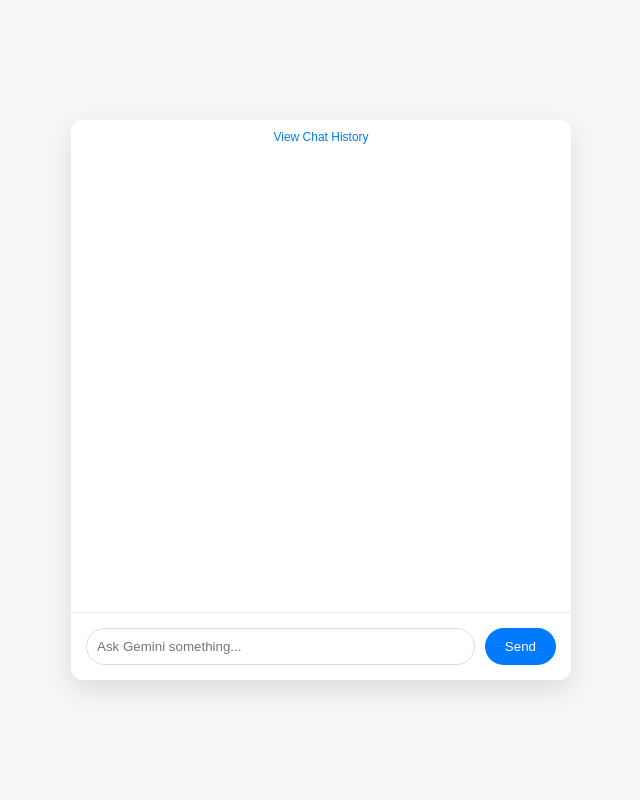
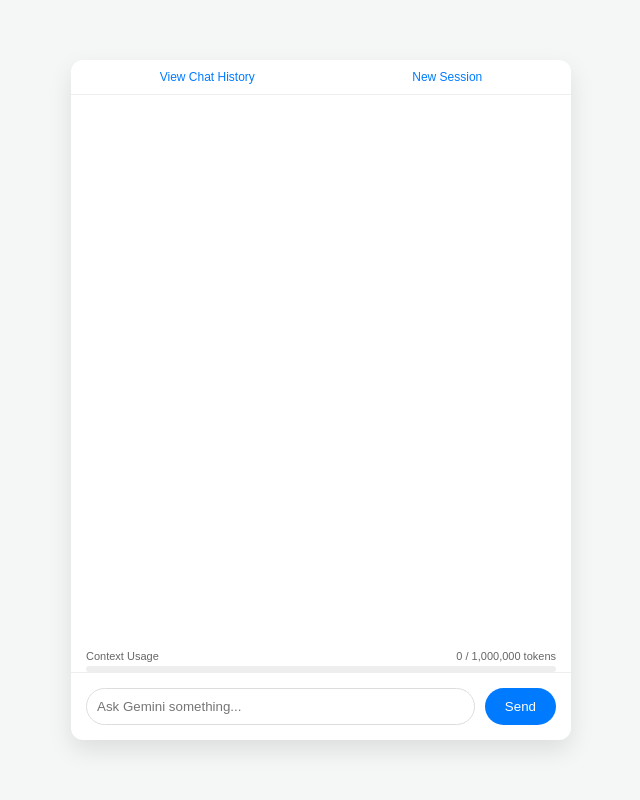
Before and after one commit to hodgkinr/basic-google-chat, a Flask app: page / in a window 1280 px wide. Shown: the whole page, without its empty margins (319-959 px from the left). Run offline with Flask 3, Linux system fonts and the light colour scheme.

Commit message:
this works but the context count is wrong

```diff
--- a/app.py
+++ b/app.py
@@ -1,17 +1,23 @@
 import sqlite3
 import json
 import os
+import uuid
 from flask import Flask, render_template, request, Response, stream_with_context, jsonify
 from google import genai
-from google.genai import types  # Import types for the config
+from google.genai import types
 
 app = Flask(__name__)
 
 # Configure Gemini Client
-# Make sure GEMINI_API_KEY is in your Codespaces Secrets!
 client = genai.Client(api_key=os.environ.get("GEMINI_API_KEY"))
 
-# --- ADD THIS: Function to read your system prompt ---
+# Define Model Limits
+MODEL_LIMITS = {
+    "gemini-2.5-flash-lite": 1000000,
+    "gemini-2.0-flash": 1000000,
+    "default": 128000
+}
+
 def get_system_instruction():
     try:
         with open('system_prompt.txt', 'r') as f:
@@ -22,8 +28,12 @@ def get_system_instruction():
 def init_db():
     conn = sqlite3.connect('chat_history.db')
     c = conn.cursor()
+    # Added session_id column
     c.execute('''CREATE TABLE IF NOT EXISTS messages
-                 (id INTEGER PRIMARY KEY AUTOINCREMENT, role TEXT, content TEXT)''')
+                 (id INTEGER PRIMARY KEY AUTOINCREMENT,
+                  role TEXT,
+                  content TEXT,
+                  session_id TEXT)''')
     conn.commit()
     conn.close()
 
@@ -39,21 +49,45 @@ def history_page():
 
 @app.route('/chat', methods=['POST'])
 def chat():
-    user_message = request.json.get("message")
+    data = request.json
+    user_message = data.get("message")
+    session_id = data.get("session_id")
+    model_id = "gemini-2.5-flash-lite"
 
-    # Save User Message
+    # 1. Pull ONLY this session's history for context and counting
     conn = sqlite3.connect('chat_history.db')
     c = conn.cursor()
-    c.execute("INSERT INTO messages (role, content) VALUES (?, ?)", ("user", user_message))
+    c.execute("SELECT role, content FROM messages WHERE session_id = ?", (session_id,))
+    past_messages = c.fetchall()
+
+    # Save current user message
+    c.execute("INSERT INTO messages (role, content, session_id) VALUES (?, ?, ?)",
+              ("user", user_message, session_id))
     conn.commit()
     conn.close()
 
+    # 2. Prepare context for token counting and Gemini
+    history_for_gemini = []
+    for role, content in past_messages:
+        history_for_gemini.append({"role": "user" if role == "user" else "model", "parts": [{"text": content}]})
+
+    # Current message
+    current_contents = history_for_gemini + [{"role": "user", "parts": [{"text": user_message}]}]
+
+    # 3. Count Tokens
+    limit = MODEL_LIMITS.get(model_id, MODEL_LIMITS["default"])
+    token_response = client.models.count_tokens(model=model_id, contents=current_contents)
+    total_tokens = token_response.total_tokens
+    usage_percent = round((total_tokens / limit) * 100, 4)
+
     def generate():
+        # First packet: send the usage metadata
+        yield f"data: {json.dumps({'usage': usage_percent, 'count': total_tokens, 'limit': limit})}\n\n"
+
         full_response = []
-        # Setup the streaming request to Gemini
         stream = client.models.generate_content_stream(
-            model="gemini-2.5-flash-lite",
-            contents=user_message,
+            model=model_id,
+            contents=current_contents,
             config=types.GenerateContentConfig(
                 system_instruction=get_system_instruction(),
                 temperature=0.7,
@@ -71,13 +105,12 @@ def chat():
                 full_response.append(chunk.text)
                 yield f"data: {json.dumps({'text': chunk.text})}\n\n"
 
-        # Save complete Bot Response after stream ends
+        # Save Bot Response to DB
         final_text = "".join(full_response)
-
-        # Open a new connection for the save (SQLite needs this inside generators)
         save_conn = sqlite3.connect('chat_history.db')
         save_c = save_conn.cursor()
-        save_c.execute("INSERT INTO messages (role, content) VALUES (?, ?)", ("bot", final_text))
+        save_c.execute("INSERT INTO messages (role, content, session_id) VALUES (?, ?, ?)",
+                       ("bot", final_text, session_id))
         save_conn.commit()
         save_conn.close()
 
--- a/templates/index.html
+++ b/templates/index.html
@@ -7,31 +7,61 @@
     <script src="https://cdn.jsdelivr.net/npm/marked/marked.min.js"></script>
     <style>
         body { font-family: sans-serif; background-color: #f4f7f6; display: flex; justify-content: center; align-items: center; height: 100vh; margin: 0; }
-        #chat-container { width: 500px; height: 70vh; background: white; border-radius: 12px; box-shadow: 0 10px 25px rgba(0,0,0,0.1); display: flex; flex-direction: column; overflow: hidden; }
+        #chat-container { width: 500px; height: 85vh; background: white; border-radius: 12px; box-shadow: 0 10px 25px rgba(0,0,0,0.1); display: flex; flex-direction: column; overflow: hidden; }
         #chat-box { flex: 1; padding: 20px; overflow-y: auto; display: flex; flex-direction: column; gap: 10px; }
         .message { padding: 10px 15px; border-radius: 12px; max-width: 85%; line-height: 1.5; font-size: 14px; }
         .user { align-self: flex-end; background-color: #007bff; color: white; }
         .bot { align-self: flex-start; background-color: #e9e9eb; color: #333; }
-        #input-area { border-top: 1px solid #eee; padding: 15px; display: flex; gap: 10px; }
+        #input-area { border-top: 1px solid #eee; padding: 15px; display: flex; flex-direction: column; gap: 10px; }
+        .input-row { display: flex; gap: 10px; }
         input { flex: 1; border: 1px solid #ddd; padding: 10px; border-radius: 20px; outline: none; }
         button { background: #007bff; color: white; border: none; padding: 10px 20px; border-radius: 20px; cursor: pointer; }
         pre { background: #2d2d2d; color: #f8f8f2; padding: 10px; border-radius: 5px; overflow-x: auto; }
-        a { color: #007bff; text-decoration: none; font-size: 12px; margin: 10px; text-align: center; }
+
+        /* Progress Bar Styles */
+        #usage-container { padding: 0 15px; font-size: 11px; color: #666; }
+        #progress-bg { width: 100%; background: #eee; height: 6px; border-radius: 3px; margin-top: 4px; overflow: hidden; }
+        #context-bar { width: 0%; height: 100%; background: #4CAF50; transition: width 0.5s ease; }
+
+        .nav-links { display: flex; justify-content: space-around; padding: 10px; border-bottom: 1px solid #eee; font-size: 12px; }
+        a { color: #007bff; text-decoration: none; }
     </style>
 </head>
 <body>
     <div id="chat-container">
+        <div class="nav-links">
             <a href="/history">View Chat History</a>
+            <a href="#" onclick="location.reload()">New Session</a>
+        </div>
+
         <div id="chat-box"></div>
+
+        <div id="usage-container">
+            <div style="display: flex; justify-content: space-between;">
+                <span>Context Usage</span>
+                <span id="token-label">0 / 1,000,000 tokens</span>
+            </div>
+            <div id="progress-bg">
+                <div id="context-bar"></div>
+            </div>
+        </div>
+
         <div id="input-area">
+            <div class="input-row">
                 <input type="text" id="user-input" placeholder="Ask Gemini something...">
                 <button id="send-btn">Send</button>
+            </div>
         </div>
     </div>
 
     <script>
         const chatBox = document.getElementById('chat-box');
         const userInput = document.getElementById('user-input');
+        const contextBar = document.getElementById('context-bar');
+        const tokenLabel = document.getElementById('token-label');
+
+        // Generate a unique ID for this specific page session
+        const sessionId = btoa(Date.now() + Math.random()).substring(0, 12);
 
         function appendMessage(sender) {
             const msgDiv = document.createElement('div');
@@ -56,7 +86,7 @@
                 const response = await fetch('/chat', {
                     method: 'POST',
                     headers: { 'Content-Type': 'application/json' },
-                    body: JSON.stringify({ message: text })
+                    body: JSON.stringify({ message: text, session_id: sessionId })
                 });
 
                 const reader = response.body.getReader();
@@ -68,12 +98,24 @@
                     if (done) break;
                     const chunk = decoder.decode(value);
                     const lines = chunk.split('\n\n');
+
                     for (const line of lines) {
                         if (line.startsWith('data: ')) {
                             const data = JSON.parse(line.replace('data: ', ''));
+
+                            // Handle usage metadata packet
+                            if (data.usage !== undefined) {
+                                contextBar.style.width = data.usage + '%';
+                                tokenLabel.innerText = `${data.count.toLocaleString()} / ${data.limit.toLocaleString()} tokens`;
+                                continue;
+                            }
+
+                            // Handle text chunks
+                            if (data.text) {
                                 fullText += data.text;
                                 botDiv.innerHTML = marked.parse(fullText);
                                 chatBox.scrollTop = chatBox.scrollHeight;
+                            }
                         }
                     }
                 }
```
Lines whose indentation alone changed are shown as unchanged.
